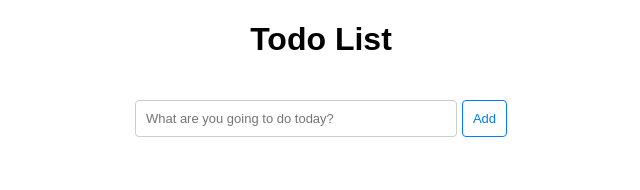
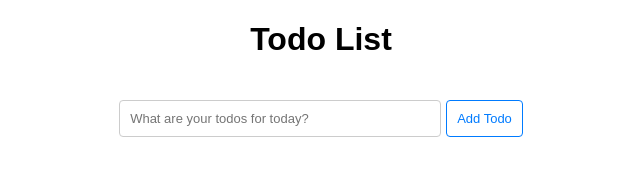
Before and after one commit to yamboni1/day12-homework-todolist, a React (Create React App) app: page / in a window 1280 px wide. Shown: the top 190 px of the page, without its empty margins (319-959 px from the left). Built offline with nearby package versions, Linux system fonts and the light colour scheme.

Commit message:
refactor: change the text for the placeholder

```diff
--- a/src/components/TodoGenerator.js
+++ b/src/components/TodoGenerator.js
@@ -34,10 +34,10 @@ const TodoGenerator = () => {
                 value={itemInput}
                 onChange={onItemChange}
                 className="item-input"
-                placeholder="What are you going to do today?"
+                placeholder="What are your todos for today?"
             />
             <button onClick={addItem} className="add-button">
-                Add
+                Add Todo
             </button>
         </div>
     );
```
